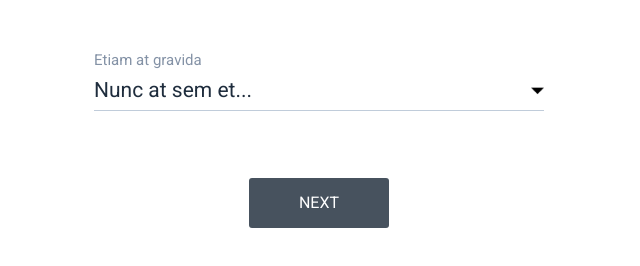
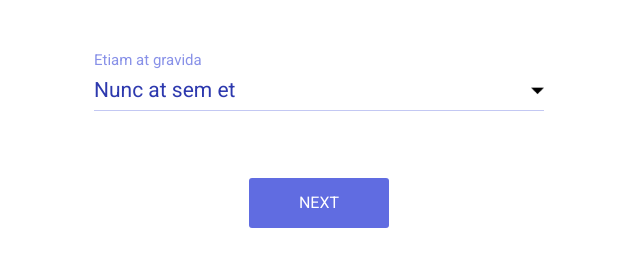
Before and after one commit to redtxai/register-case, a Vue app: page /register in a window 1280 px wide. Shown: the part 514-780 px from the top of the page, without its empty margins (321-961 px from the left). Built offline with nearby package versions, Linux system fonts and the light colour scheme.

Commit message:
styles(colors) Change all colors

```diff
--- a/src/styles/_layout.scss
+++ b/src/styles/_layout.scss
@@ -1,11 +1,13 @@
+
+@import './variables';
 
 button {
-  background-color: #47525E;
+  background-color: $main;
   border: none;
   border-radius: 3px;
   width: 140px;
   height: 50px;
-  color: white;
+  color: $white;
   font-size: 18px;
 
   padding: 0;
--- a/src/styles/_variables.scss
+++ b/src/styles/_variables.scss
@@ -1,7 +1,8 @@
 /* COLORS */
-$main: #47525E;
-$label: #8492A6;
-$input: #1F2D3D;
-$border-input: #C0CCDA;
-$border-signature: #8492A6;
-$list-hover: #E5E9F2;
+$main: #606CE1;
+$label: #8891E8;
+$input: #2D39AE;
+$border-input: #C3C8F3;
+$border-signature: #8891E8;
+$list-hover: #EBECFB;
+$white: #FFFFFF;
--- a/src/views/Register.vue
+++ b/src/views/Register.vue
@@ -22,7 +22,7 @@ export default {
   data() {
     return {
       label: "Etiam at gravida",
-      placeholder: "Nunc at sem et...",
+      placeholder: "Nunc at sem et",
       options: ["Suscipit", "Vestibulum", "Vulputate", "Fringilla"]
     }
   },
```
